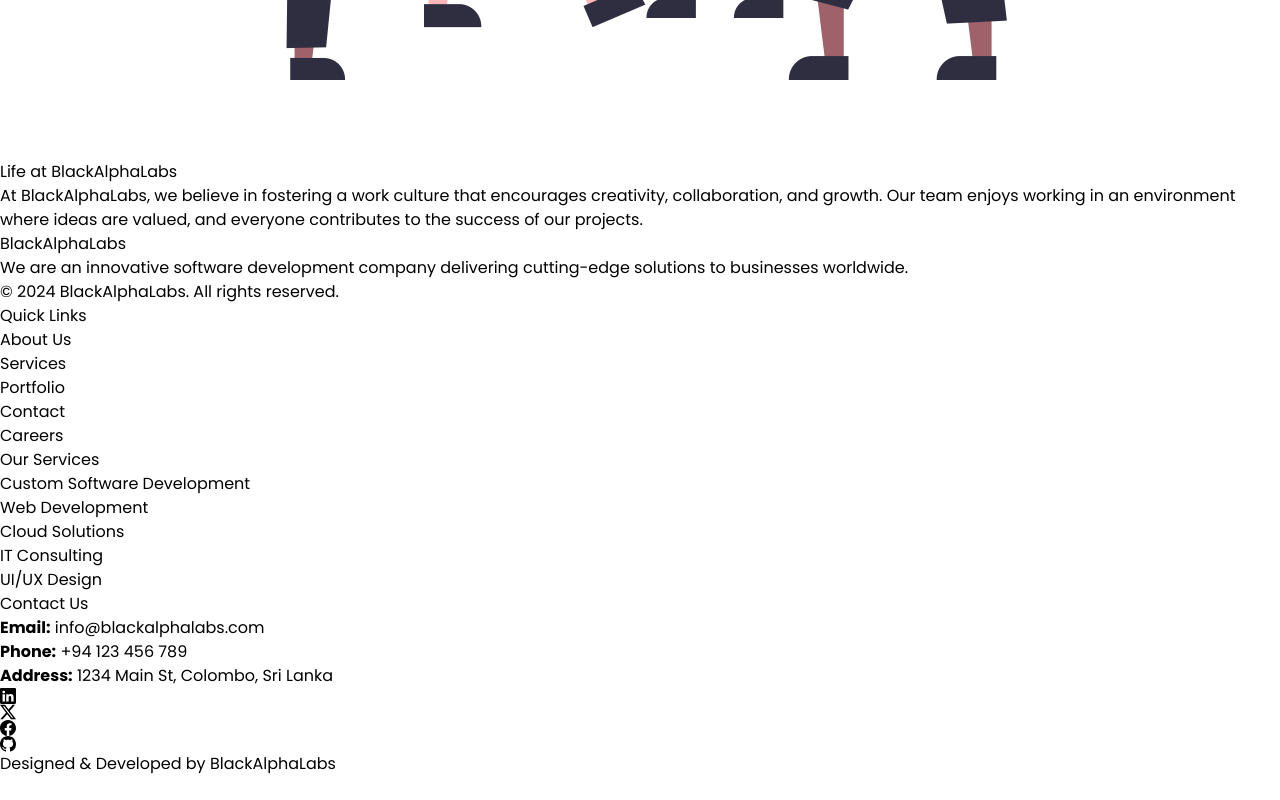
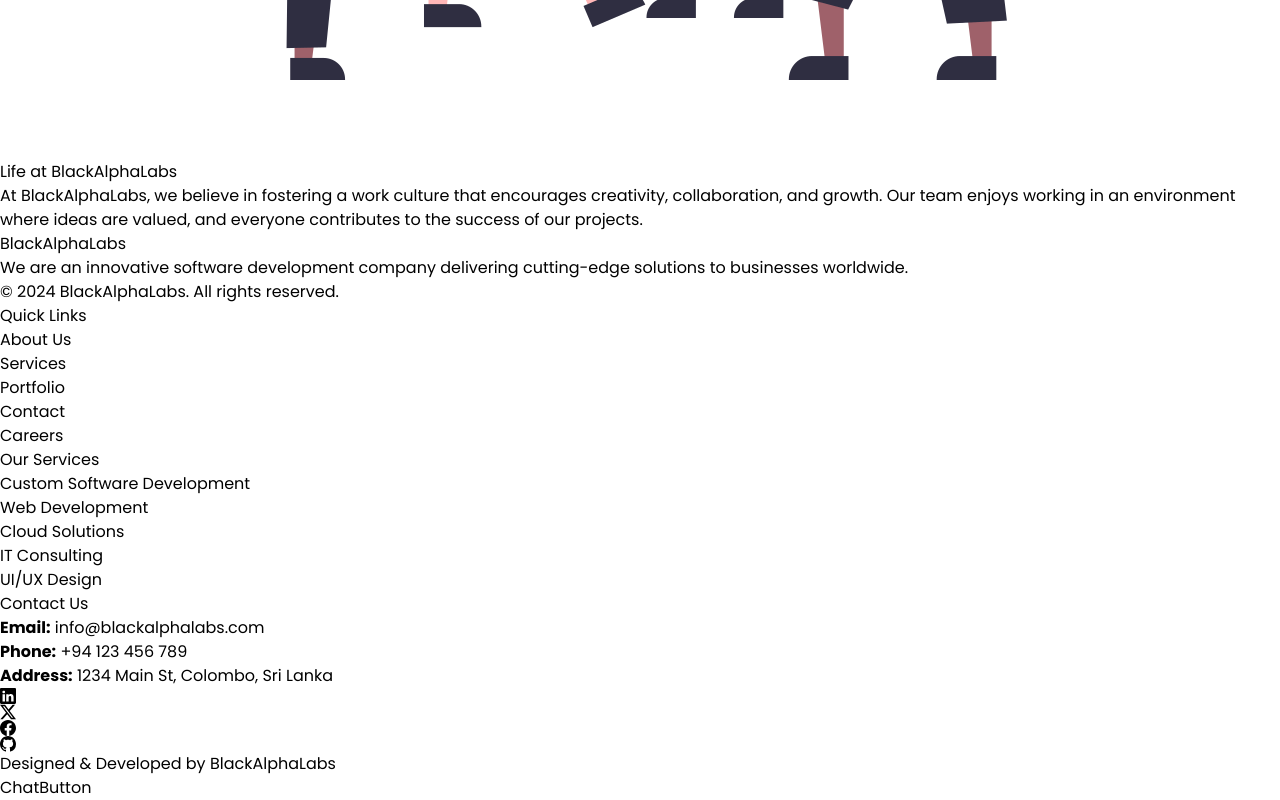
Before and after one commit to BackendExpert/SiteBAL, a React (Vite) app: page /Careers in a window 1280 px wide. Shown: the part 8376-9176 px from the top of the page. Before the commit the page ends 9152 px from the top, so only its background shows below. Built offline with nearby package versions, Linux system fonts and the light colour scheme.

Commit message:
Update App.jsx

```diff
--- a/src/App.jsx
+++ b/src/App.jsx
@@ -5,6 +5,8 @@ import NavBar from "./components/HomePage/NavBar";
 import './App.css'
 import Footer from "./components/HomePage/footer";
 import Careers from "./components/Careers/Careers";
+import ChatButton from "./components/Defaults/ChatButton";
+
 
 export default function App() {
   const [showNavBar, setShowNavBar] = useState(true);
@@ -41,9 +43,10 @@ export default function App() {
         </div>
         <Routes>
           <Route path="/" element={<HomePage />} />
-          <Route path="/Careers" element={<Careers /> } />
+          <Route path="/Careers" element={<Careers />} />
         </Routes>
         <Footer />
+        <ChatButton /> {/* Add the ChatButton here to display on every page */}
       </BrowserRouter>
     </div>
   );
```
